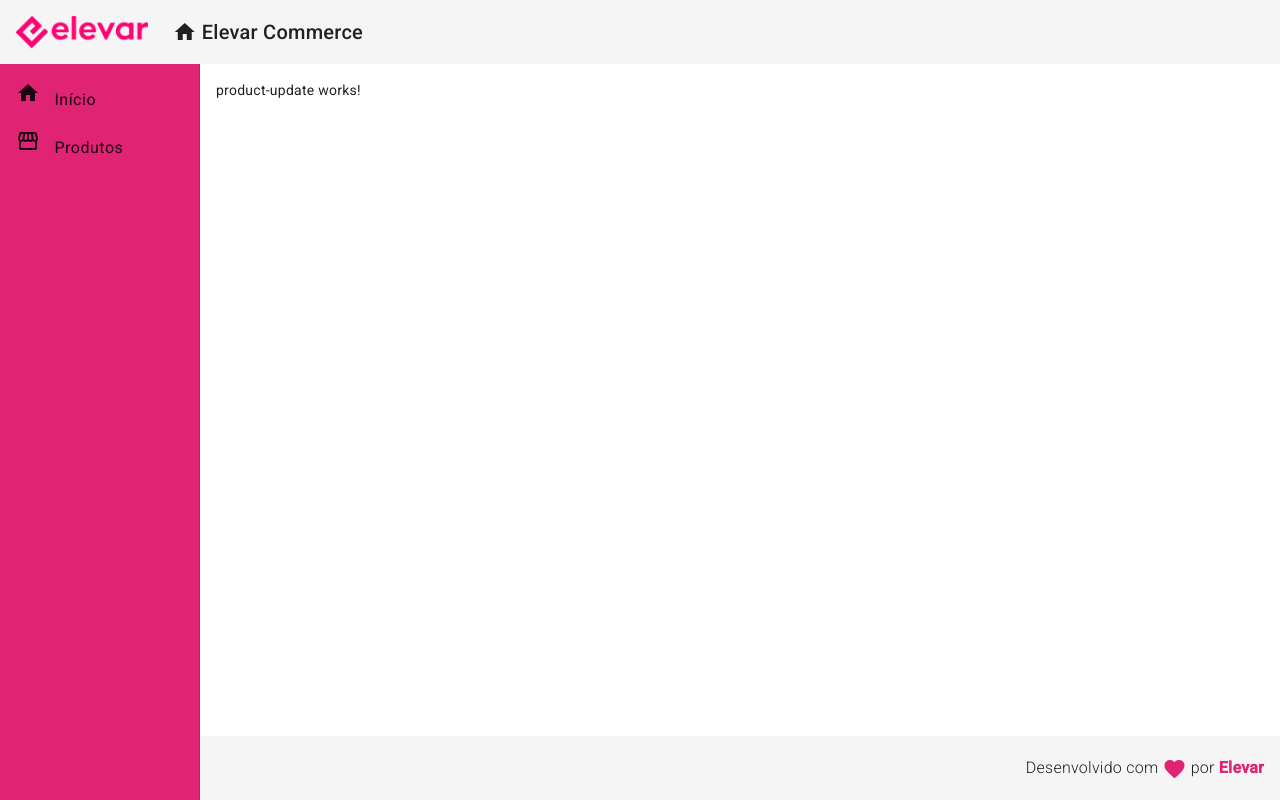
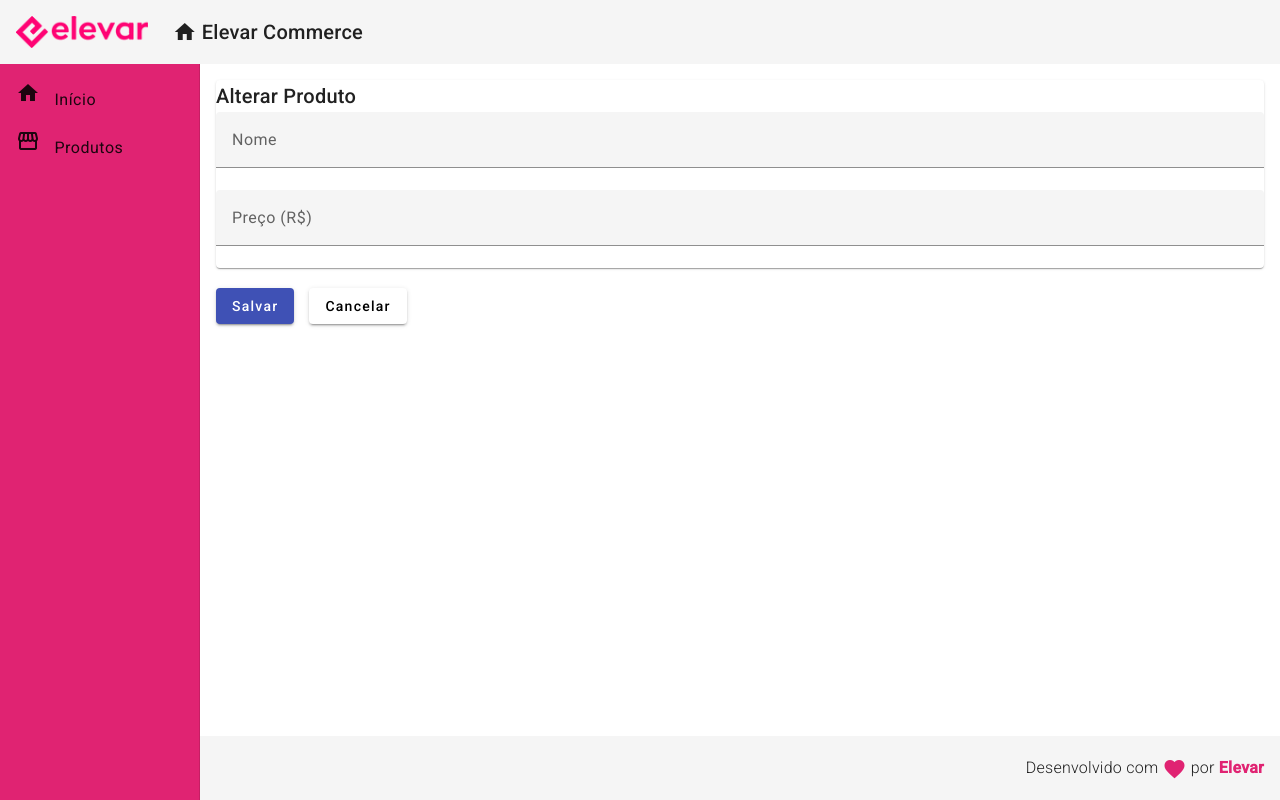
Before and after one commit to Samuelhyrum/Hello-Wolrd, an Angular app in the folder front-end/angular/frontend/: page /products/update/1 in a window 1280 px wide. Built offline with nearby package versions, Linux system fonts and the light colour scheme.

Commit message:
Componente Update sendo montado

```diff
--- a/front-end/angular/frontend/src/app/components/product/product-update/product-update.component.css
+++ b/front-end/angular/frontend/src/app/components/product/product-update/product-update.component.css
@@ -0,0 +1,9 @@
+form {
+    display: flex;
+    flex-direction: column;
+}
+
+button {
+    margin-top: 20px;
+    margin-right: 15px;
+}
--- a/front-end/angular/frontend/src/app/components/product/product-update/product-update.component.html
+++ b/front-end/angular/frontend/src/app/components/product/product-update/product-update.component.html
@@ -1 +1,20 @@
-<p>product-update works!</p>
+<mat-card>
+    <mat-card-title>Alterar Produto</mat-card-title>
+    <form>
+        <mat-form-field>
+            <input matInput placeholder="Nome"
+            [(ngModel)]="product.name" name="name">
+        </mat-form-field>
+        <mat-form-field>
+            <input matInput placeholder="Preço (R$)"
+            [(ngModel)]="product.price" name="price">
+        </mat-form-field>
+    </form>
+</mat-card>
+<button mat-raised-button (click)="updateProduct()" color="primary">
+    Salvar
+</button>
+
+<button mat-raised-button (click)="cancel()">
+    Cancelar
+</button>
--- a/front-end/angular/frontend/src/app/components/product/product-update/product-update.component.ts
+++ b/front-end/angular/frontend/src/app/components/product/product-update/product-update.component.ts
@@ -1,10 +1,31 @@
-import { Component } from '@angular/core';
+import { ProductService } from './../product.service';
+import { Router } from '@angular/router';
+import { Component, OnInit } from '@angular/core';
+import { Product } from '../product.model';
 
 @Component({
   selector: 'app-product-update',
   templateUrl: './product-update.component.html',
   styleUrls: ['./product-update.component.css']
 })
-export class ProductUpdateComponent {
+export class ProductUpdateComponent implements OnInit {
 
+  product: Product = {
+    name: '',
+    price: null
+  }
+
+  constructor(private productService: ProductService, private router: Router) {}
+
+  ngOnInit(): void {
+
+  }
+
+  updateProduct(): void {
+
+  }
+
+  cancel(): void {
+    this.router.navigate(['/products'])
+  }
 }
```
